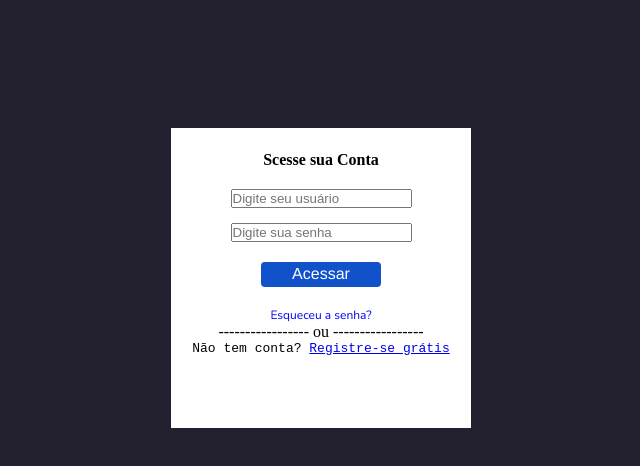
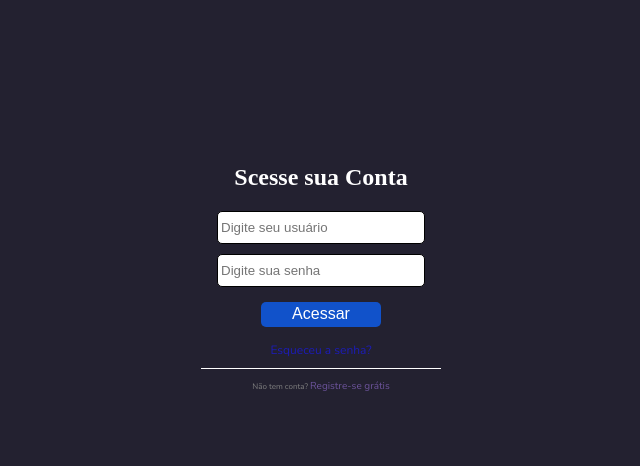
Before and after one commit to l-Eduardo-I/tela-login, a Next.js app: page / in a window 1280 px wide. Shown: the top 466 px of the page, without its empty margins (319-959 px from the left). Built offline with nearby package versions, Linux system fonts and the light colour scheme.

Commit message:
Criação dos styles de pagina

```diff
--- a/app/Registra/Registra.css
+++ b/app/Registra/Registra.css
@@ -2,9 +2,10 @@
     display: flex;
     flex-direction: column;
     align-items: center;
+    margin: 10% auto;
+
     width: 300px;
     height: 400px;
-    margin: 150 auto;
 }
 
 h1 {
--- a/app/login.css
+++ b/app/login.css
@@ -1,20 +1,19 @@
 @import url('https://fonts.googleapis.com/css2?family=Nunito:ital,wght@0,200..1000;1,200..1000&display=swap');
 
 .container {
-    background-color: rgb(255, 255, 255);
-    width: 300px;
-    height: 300px;
-    margin: 10% auto;
-
     display: flex;
     justify-content: center;
     align-items: center;
     flex-direction: column;
+
+    width: 300px;
+    height: 300px;
+    margin: 10% auto;
 }
 
 .container h2 {
-    font-size: medium;
-    margin-top: -50px;
+    color: white;
+    font-size: 24px;
     margin-bottom: 20px;
 }
 
@@ -22,6 +21,24 @@
 .recSenha {
     font-family: Cambria, Cochin, Georgia, Times, 'Times New Roman', serif;
     font-size: 12px;
-    color: blue;
+    color: rgb(28, 28, 182);
     font-family: 'Nunito', sans-serif;
 }
+.barr {
+    background-color: white;
+    height: 1px;
+    width: 80%;
+    margin: 10px;
+}
+samp {
+    color: gray;
+    font-size: 8px;
+    font-family: 'Nunito', sans-serif;
+}
+
+samp a {
+    color: rgb(109, 84, 156);
+    text-decoration: none;
+    font-size: 10px;
+      font-family: 'Nunito', sans-serif;
+}
--- a/app/page.tsx
+++ b/app/page.tsx
@@ -16,11 +16,9 @@ export default function LoginPage() {
 
             <span className="recSenha">Esqueceu a senha?</span>
 
-            <p>----------------- ou -----------------</p>
+           <div className="barr"></div>
 
             <samp>Não tem conta? <a href="./Registra">Registre-se grátis</a></samp>
-
-
 
         </div>
     )
--- a/components/RegistraLogin/RegistraLogin.tsx
+++ b/components/RegistraLogin/RegistraLogin.tsx
@@ -13,7 +13,7 @@ export default function RegistroDeLogin() {
     const [alert, setAlert] = useState("");
     const [validation, setValidation] = useState(false);
     const emailValido = /^[^\s@]+@[^\s@]+\.[^\s@]+$/;
-    const [usuarios, serUsuarios] = useState([]);
+    const [usuarios, setUsuarios] = useState([]);
 
     //Função que valida Login
     function validalogin() {
--- a/components/RegistraLogin/Registralogin.css
+++ b/components/RegistraLogin/Registralogin.css
@@ -28,30 +28,3 @@
     color: white;
     cursor: pointer;
 }
-
-.cadastroContainer  button{
-    width: 200px;
-    height: 30px;
-    border-radius: 5px;
-    border: none;
-    background-color: #4CAF50;
-    color: white;
-    cursor: pointer;
-
-}
-
-p {
-    animation: fade 3s forwards;
-}
-
-@keyframes fade{
-    0% {
-        opacity: 1;
-    }
-    50% {
-        opacity: 1;
-    }
-    100% {
-        opacity: 0;
-    }
-}
--- a/components/validaLogin/input.css
+++ b/components/validaLogin/input.css
@@ -1,20 +1,31 @@
 .LoginContainer {
+    width: 100%;
+    height: auto;
+
     display: flex;
-    flex-direction:column;
-    gap: 15px;
-    width: 100%;
+    flex-direction: column;
     align-items: center;
+
+    gap: 10px;
+}
+
+.LoginContainer input {
+    width: 200px;
+    height: 25px;
+    border-radius: 5px;
+    padding: 3px;
+    border: 1px solid #000000;
+
 }
 
 .button {
     width: 120px;
     height: 25px;
-    border-radius: 4px;
+    border-radius: 5px;
     border: none;
     background: rgb(17, 82, 202);
     font-size: 16px;
     color: white;
-    font-family:'Franklin Gothic Medium', 'Arial Narrow', Arial, sans-serifs;
     margin: 5px;
 }
 
@@ -28,13 +39,15 @@
     animation: fade 3s forwards;
 }
 
-@keyframes fade{
+@keyframes fade {
     0% {
         opacity: 0;
     }
+
     50% {
         opacity: 1;
     }
+
     100% {
         opacity: 0;
         display: none;
--- a/components/validaLogin/input.tsx
+++ b/components/validaLogin/input.tsx
@@ -14,7 +14,7 @@ export default function Myinput() {
 
     function validaSenha() {
         if (senha === "Edu123" && usuario === "Eduardo") {
-            setMensagem("Entrou!");
+            setMensagem("");
             setSucesso(true);
             router.push("/Home");
         } else {
@@ -22,16 +22,6 @@ export default function Myinput() {
             setSucesso(false);
         }
 
-        const novoUsers = {
-            usur: { usuario },
-            password: { senha },
-            dateAdd: {
-                dia: new Date().getDate(),
-                mes: new Date().getMonth() + 1,
-                ano: new Date().getFullYear(),
-            }
-        }
-        console.log("Lista de Usuários:", novoUsers);
     }
     return (
         <div className="LoginContainer">
```
Also changed, not shown: app/Home/page.tsx (+7 -3 lines).
